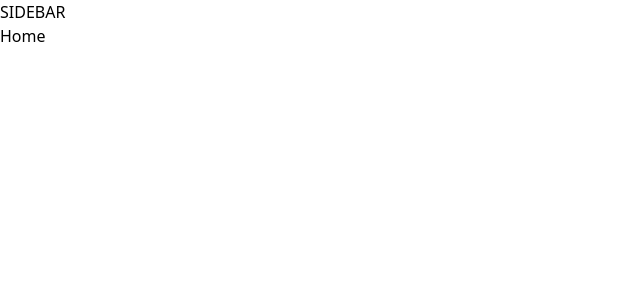
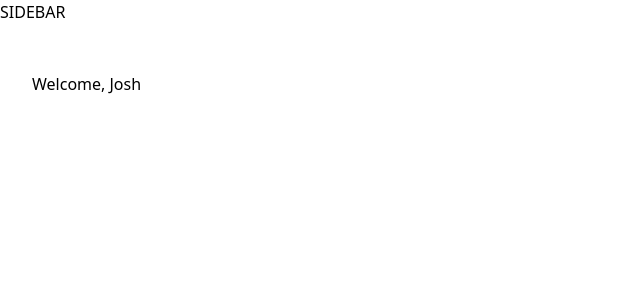
Before and after one commit to Sub-Par-Golfer/Banking-Platform, a Next.js app: page / in a window 1280 px wide. Shown: the top 300 px of the page, without its empty margins (0-640 px from the left). Built offline with nearby package versions, Linux system fonts and the light colour scheme.

Commit message:
implement initial file and folder structure

```diff
--- a/app/(root)/page.tsx
+++ b/app/(root)/page.tsx
@@ -2,7 +2,13 @@
 
 const Home = () => {
   return (
-    <div>Home</div>
+    <section className='home'>
+        <div className="home-content">
+            <header className="home-header">
+                Welcome, Josh
+            </header>
+        </div>
+    </section>
   )
 }
 
--- /dev/null
+++ b/components/HeaderBox.tsx
@@ -0,0 +1,9 @@
+import React from 'react'
+
+const HeaderBox = () => {
+  return (
+    <div>Welcome, Josh</div>
+  )
+}
+
+export default HeaderBox
```
